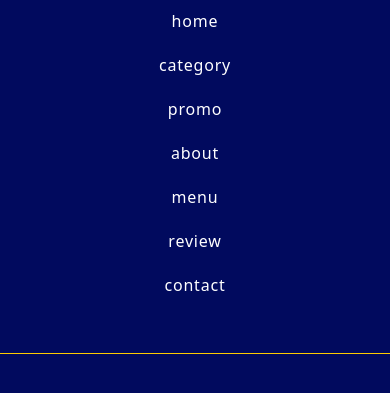
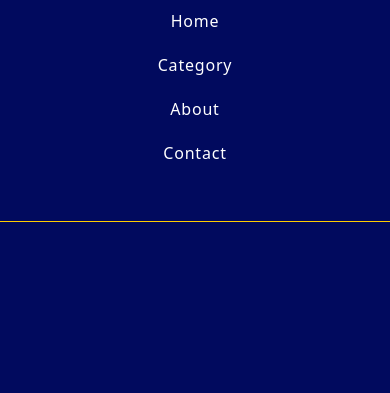
Before and after one commit to Nasim25/burger_website, a website: page src/index.html in a window 390 px wide. Both pictures are taken after a click on the element 375 px from the left and 28 px from the top of the page. Shown: the part 47-440 px from the top of the page. Drawn offline with nearby package versions, Linux system fonts and the light colour scheme.

Commit message:
navbar desing complete

```diff
--- a/src/index.html
+++ b/src/index.html
@@ -45,59 +45,40 @@
           </a>
         </div>
         <div
-          class="mobile_menue hidden absolute top-0 left-0 w-full py-14 bg-primary border-b border-secondary"
+          class="mobile_menue hidden absolute top-0 left-0 w-full py-14 bg-primary border-b border-secondary md:block md:static md:border-none md:py-0 md:w-auto md:ml-auto"
         >
-          <ul class="flex flex-col gap-5 items-center">
+          <ul class="flex flex-col gap-5 items-center md:flex-row">
             <li>
               <a href="#home" class="hover:text-secondary ease-in duration-200"
-                >home</a
+                >Home</a
               >
             </li>
             <li>
               <a
                 href="#category"
                 class="hover:text-secondary ease-in duration-200 nav__link"
-                >category</a
+                >Category</a
               >
             </li>
             <li>
               <a href="#promo" class="hover:text-secondary ease-in duration-200 nav__link"
-                >promo</a
+                >About</a
               >
             </li>
             <li>
               <a href="#about" class="hover:text-secondary ease-in duration-200 nav__link"
-                >about</a
-              >
-            </li>
-            <li>
-              <a href="#menu" class="hover:text-secondary ease-in duration-200 nav__link"
-                >menu</a
-              >
-            </li>
-            <li>
-              <a
-                href="#review"
-                class="hover:text-secondary ease-in duration-200 nav__link"
-                >review</a
-              >
-            </li>
-            <li>
-              <a
-                href="#contact"
-                class="hover:text-secondary ease-in duration-200 nav__link"
-                >contact</a
+                >Contact</a
               >
             </li>
           </ul>
-          <div class="absolute top-0.75 right-4 text-2xl cursor-pointer" id="hamburger_close">
+          <div class="absolute top-0.75 right-4 text-2xl cursor-pointer md:hidden" id="hamburger_close">
             <i class="ri-close-line" id="close-icon"></i>
           </div>
         </div>
 
         <div class="flex items-center gap-5">
           <i class="ri-sun-line text-xl cursor-pointer ml-4" id="theme-icon"></i>
-          <div id="hamburger">
+          <div id="hamburger" class="md:hidden">
             <i class="ri-menu-line text-xl cursor-pointer" id="menu-icon"></i>
           </div>
         </div>
```
Also changed, not shown: dist/output.css.
